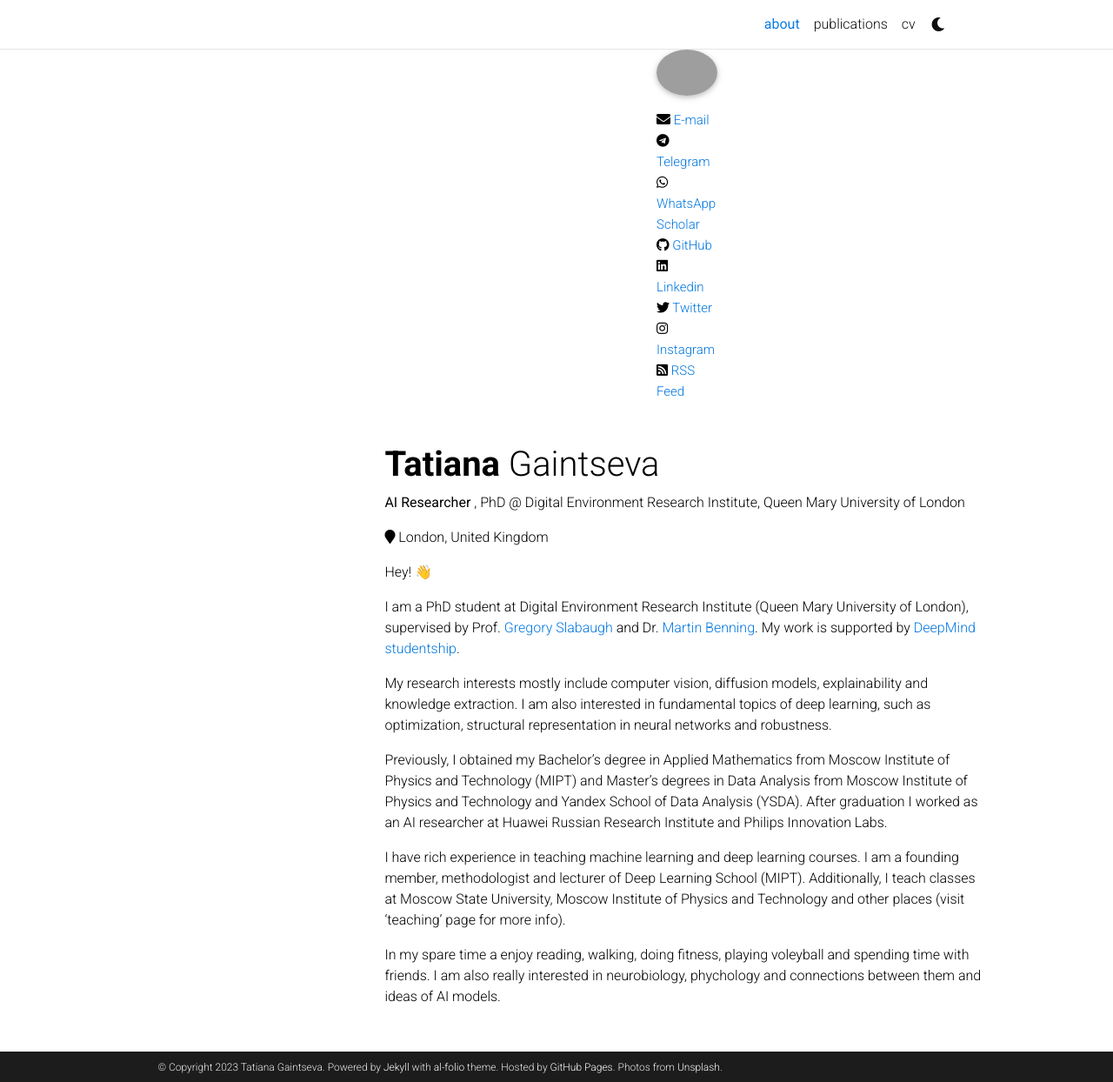
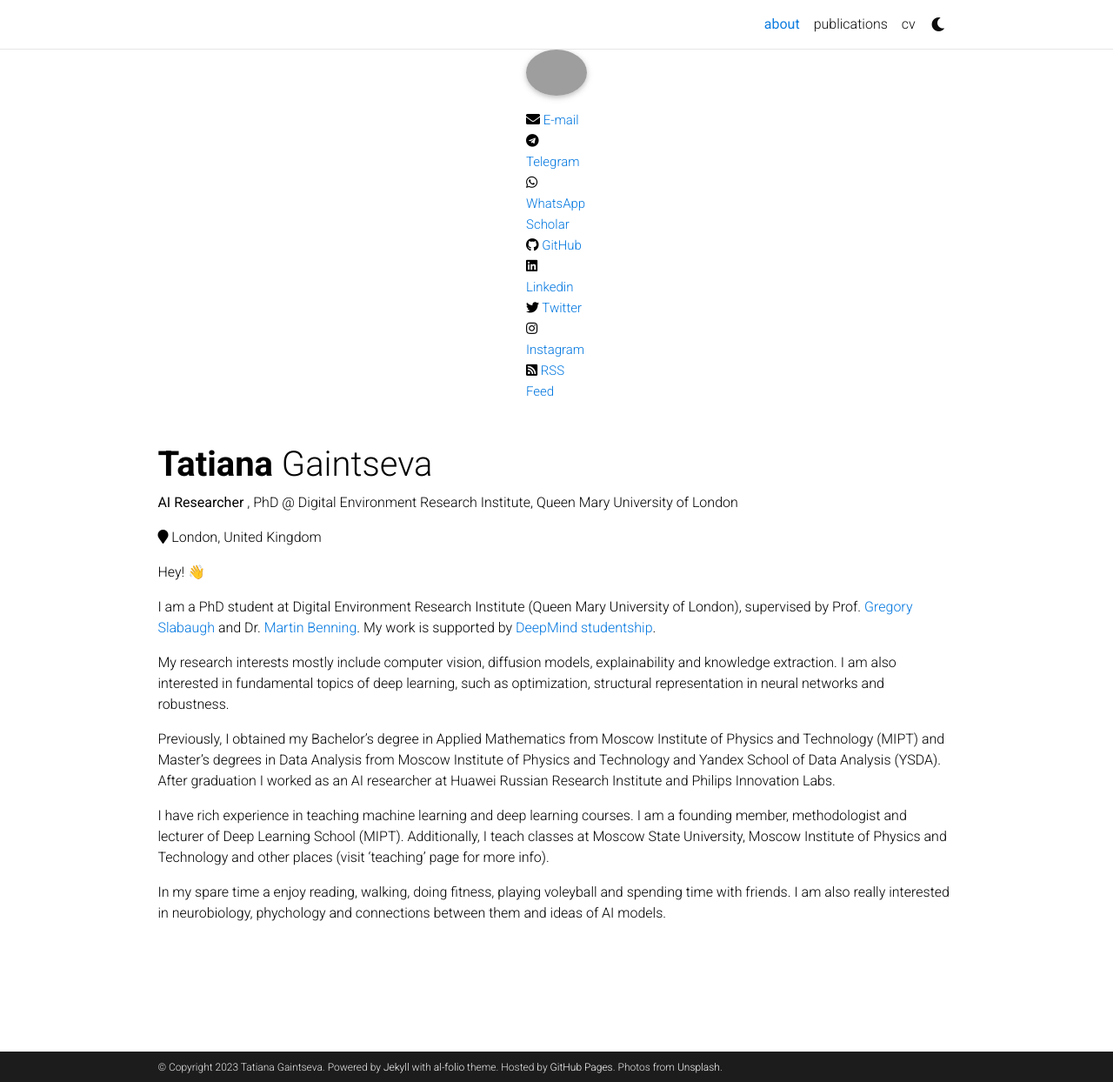
Before and after one commit to Atmyre/atmyre.github.io, a Jekyll site: the page built from _pages/about.md, in a window 1280 px wide and 1244 px high. Shown: the whole window at 87% size. Built offline with Jekyll 4.4.1, drawn with Linux system fonts in a browser that asks for light colours; comment, search, counter and statistics services are not loaded; a style sheet for code colours, icons or effects is not loaded; grey boxes are pictures that could not be loaded.

Commit message:
Update _layout.scss

```diff
--- a/_sass/_layout.scss
+++ b/_sass/_layout.scss
@@ -4,7 +4,7 @@
 
 body {
   padding-bottom: 70px;
-  padding-left: 300px;
+//   padding-left: 300px;
   color: var(--global-text-color);
   background-color: var(--global-bg-color);
 
```
